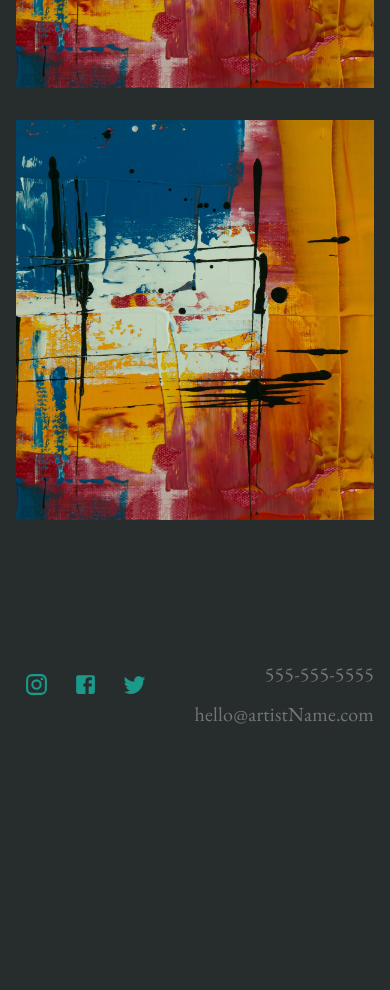
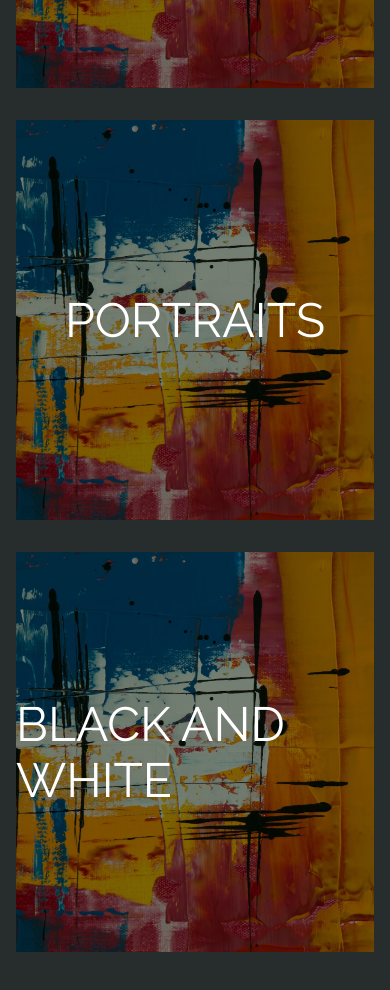
Before and after one commit to DaedalusFiction/artist-template5, a Next.js app: page /gallery in a window 390 px wide. Shown: the part 920-1910 px from the top of the page. Before the commit the page ends 1660 px from the top, so only its background shows below. Built offline with nearby package versions, Linux system fonts and the light colour scheme.

Commit message:
fixed nav bar routing, added text on mobile to gallery image

```diff
--- a/components/layout/Navbar.js
+++ b/components/layout/Navbar.js
@@ -181,7 +181,7 @@ const Navbar = () => {
                                             },
                                         }}
                                     >
-                                        <Link href={page.href}>
+                                        <Link href={"/" + page.href}>
                                             {page.name}
                                         </Link>
                                     </Typography>
--- a/pages/gallery/index.js
+++ b/pages/gallery/index.js
@@ -31,7 +31,7 @@ const Projects = () => {
                                             backgroundColor:
                                                 "rgba(0, 0, 0, 0.4)",
                                             left: "0",
-                                            opacity: "0",
+                                            opacity: { xs: "100%", lg: "0" },
                                             transition: "300ms",
                                             "&:hover": {
                                                 opacity: "100%",
--- a/siteInfo.js
+++ b/siteInfo.js
@@ -267,6 +267,10 @@ const galleryCategories = [
         name: "portraits",
         image: { url: "/images/hero.webp", alt: "alt text" },
     },
+    {
+        name: "Black and White",
+        image: { url: "/images/hero.webp", alt: "alt text" },
+    },
 ];
 
 const galleryConfig = {
```
